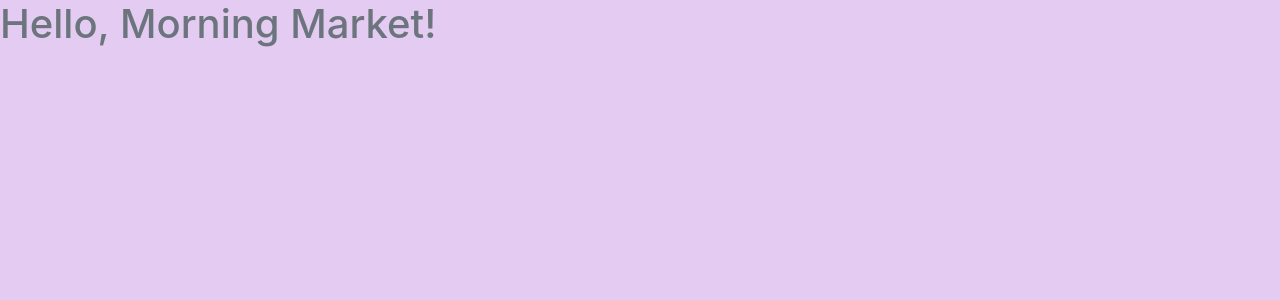
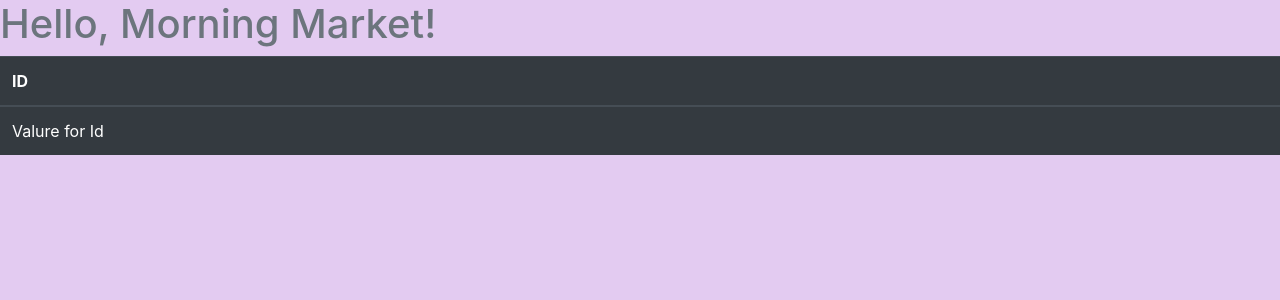
Before and after one commit to DarishkaAMS/Flask_Projects-E_FlaskMarket, a Flask app: page /market in a window 1280 px wide. Shown: the part 56-356 px from the top of the page. Run offline with Flask 2, Linux system fonts and the light colour scheme.

Commit message:
Update market.html with <table>

```diff
--- a/templates/market.html
+++ b/templates/market.html
@@ -37,6 +37,20 @@
     </nav>
 
     <h1>Hello, Morning Market!</h1>
+    <table class="table table-hover table-dark">
+        <thead>
+            <tr>
+                <!-- Your Columns HERE -->
+                <th scope="col">ID</th>
+            </tr>
+        </thead>
+        <tbody>
+            <!-- Your rows inside the table HERE: -->
+                <tr>
+                    <td>Valure for Id</td>
+                </tr>
+        </tbody>
+    </table>
 
     <!-- Optional JavaScript; choose one of the two! -->
 
```
